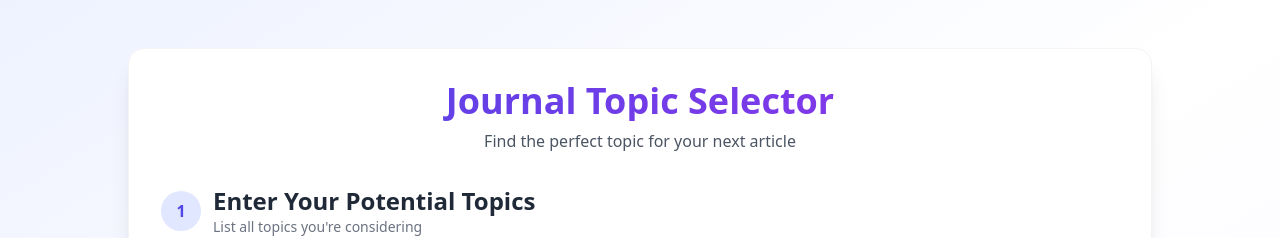
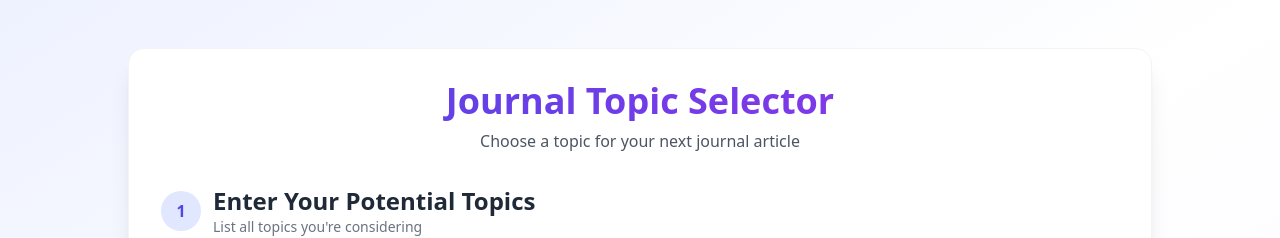
Before and after one commit to catherinepope/sequential-elimination, a Vue app: page / in a window 1280 px wide. Shown: the top 238 px of the page. Built offline with nearby package versions, Linux system fonts and the light colour scheme.

Commit message:
Updated text

```diff
--- a/src/TopicSelectorTool.vue
+++ b/src/TopicSelectorTool.vue
@@ -5,7 +5,7 @@
         <h1 class="text-4xl font-bold mb-2 bg-gradient-to-r from-indigo-600 to-purple-600 bg-clip-text text-transparent">
           Journal Topic Selector
         </h1>
-        <p class="text-gray-600">Find the perfect topic for your next article</p>
+        <p class="text-gray-600">Choose a topic for your next journal article</p>
       </div>
 
       <!-- Input Phase -->
```
